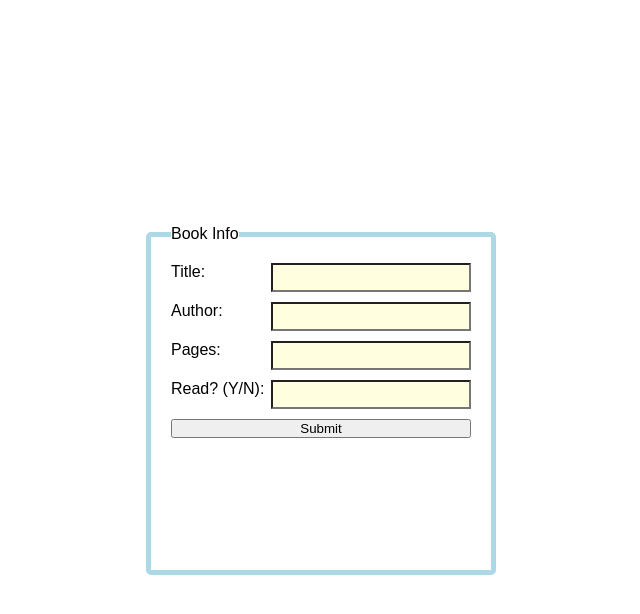
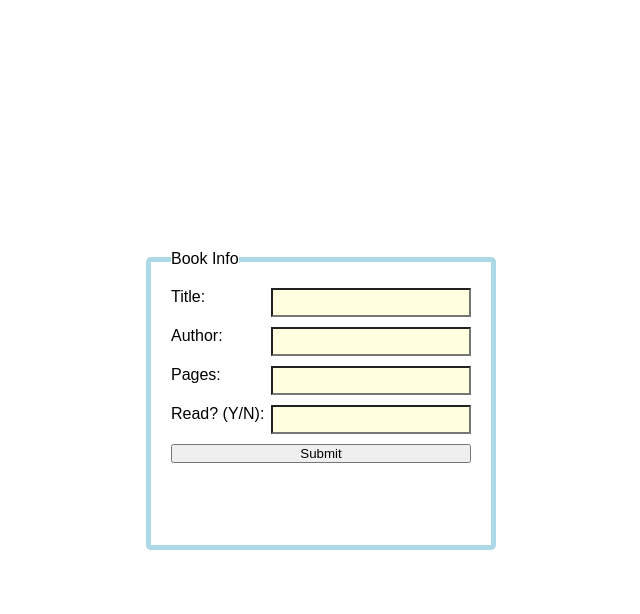
Before and after one commit to carloze11/library, a plain HTML site: page index.html in a window 1280 px wide. Both pictures are taken after a click on the button "NEW BOOK". Shown: the whole page, without its empty margins (319-959 px from the left). Drawn offline with Linux system fonts and the light colour scheme.

Commit message:
Fix errors in css file

```diff
--- a/styles.css
+++ b/styles.css
@@ -1,7 +1,7 @@
 * {
     margin: 0;
     padding: 0;
-    box-sizing; border-box;
+    box-sizing: border-box;
   }
 
   .container {
@@ -30,7 +30,6 @@
     border: 5px solid lightblue;
     border-radius: 5px;
     height: 300px;
-    width:
   }
 
   form {
```
